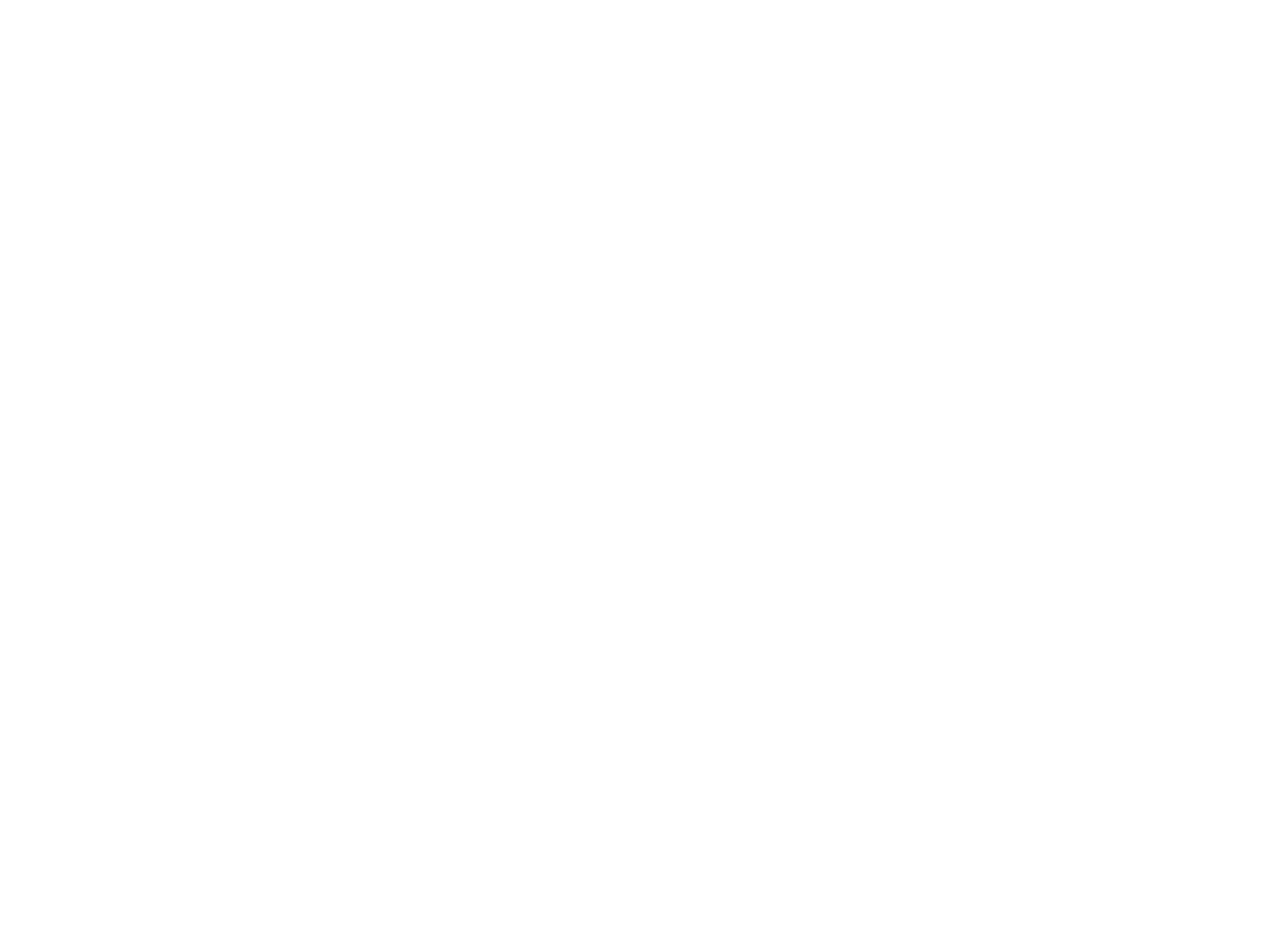
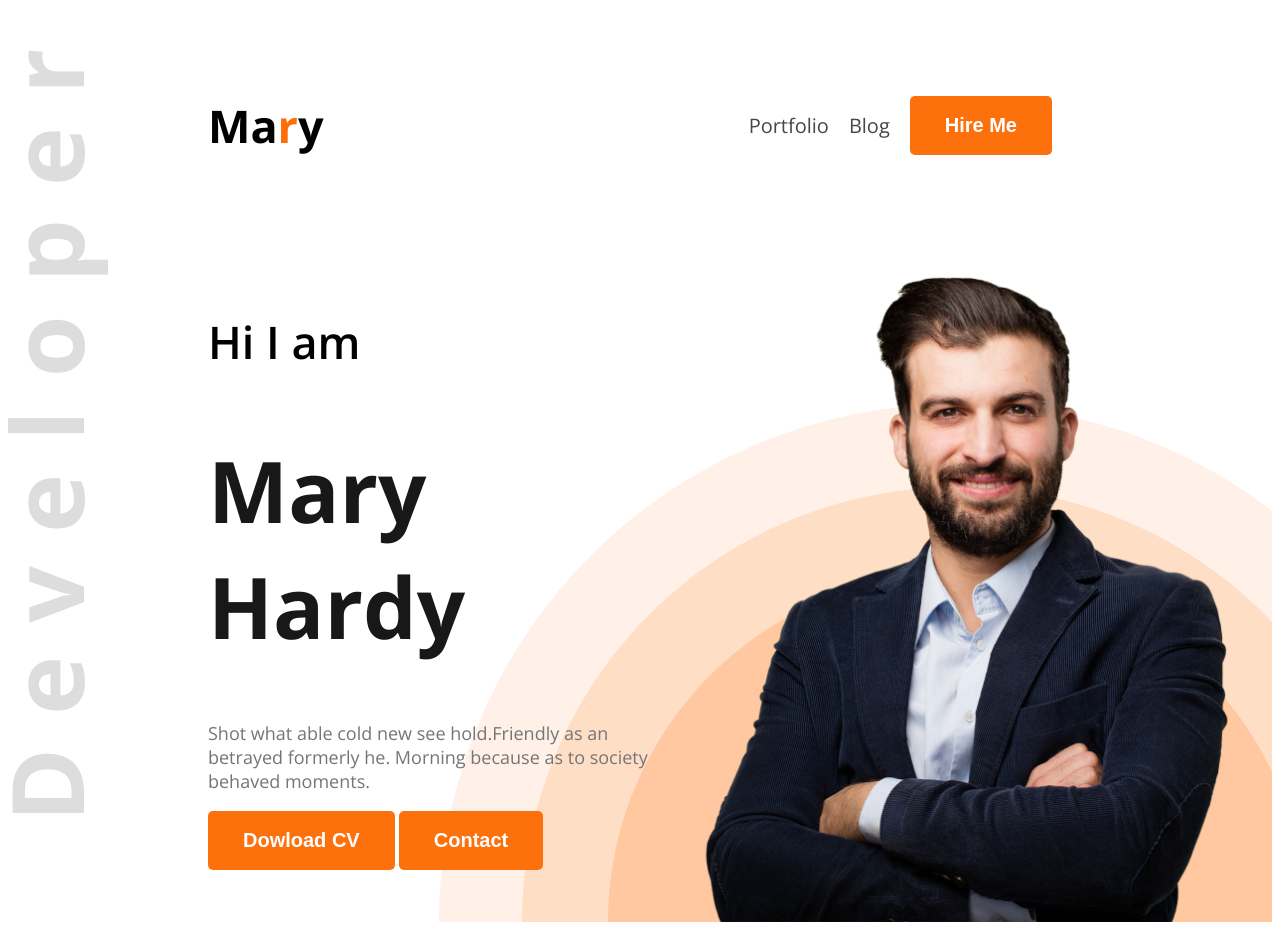
Before and after one commit to sharifcodes-web/webdev-portfolio, a plain HTML site: page index.html in a window 1280 px wide. Before the commit the page ends 800 px from the top, so only its background shows below. Drawn offline with nearby package versions, Linux system fonts and the light colour scheme.

Commit message:
header section nav and banner part is done

```diff
--- a/index.html
+++ b/index.html
@@ -4,10 +4,32 @@
     <meta charset="UTF-8">
     <meta name="viewport" content="width=device-width, initial-scale=1.0">
     <title>Document</title>
+
+    <link rel="preconnect" href="https://fonts.googleapis.com">
+    <link rel="preconnect" href="https://fonts.gstatic.com" crossorigin>
+    <link href="https://fonts.googleapis.com/css2?family=Open+Sans:ital,wght@0,300..800;1,300..800&display=swap" rel="stylesheet">
+
+    <link rel="stylesheet" href="/styles/index.css">
 </head>
-<body>
+<body class="open-sans-normal">
     <header>
-
+        <nav>
+            <h3 class="nav-title">Ma<span class="text-primary">r</span>y</h3>
+            <ul>
+                <li><a class="dark-2 " href="">Portfolio</a></li>
+                <li><a class="dark-2" href="">Blog</a></li>
+                <li><a href=""><button class="btn-parimary">Hire Me</button></a></li>
+            </ul>
+        </nav>
+        <div class="banner">
+            <div class="banner-content">
+                <h4 class="banner-greetings">Hi I am</h4>
+                <h1 class="banner-title dark-1" >Mary Hardy</h1>
+                <p class="banner-description dark-3">Shot what able cold new see hold.Friendly as an betrayed formerly he. Morning because as to society behaved moments.</p>
+                <button class="btn-parimary">Dowload CV</button> <button class="btn-parimary">Contact</button>
+            </div>
+                <img class="banner-profie-pic" src="../images/hardy.png" alt="">
+        </div>
     </header>
     <main>
 
--- /dev/null
+++ b/styles/index.css
@@ -0,0 +1,99 @@
+
+.open-sans-normal {
+  font-family: "Open Sans", sans-serif;
+  font-optical-sizing: auto;
+  font-style: normal;
+  font-variation-settings:
+    "wdth" 100;
+}
+
+
+header{
+    background-image: url(../images/developer.png), url(../images/header_bg.png);
+    background-repeat: no-repeat;
+    background-position: top left,bottom right;
+}
+  /* All Shared items */
+
+  /* Shared btn */
+.btn-parimary{
+    background-color: hsl(25, 98%, 52%);
+    padding: 18px 35px;
+    font-weight: bold;
+    border: none;
+    font-size: 20px;
+    color: white;
+    border-radius: 5px;
+}
+
+
+/* shared color */
+.text-primary{
+    color: #FD6E0A;
+}
+
+/* nav style */
+nav{
+    display: flex;
+    align-items: center;
+    justify-content: space-between;
+    margin: 50px 200px;
+}
+.nav-title{
+    font-weight: 800px;
+    font-size: 45px;
+}
+/* nav li{
+    display: inline;
+    align-items: center;
+    justify-content: space-between;
+} */
+    nav ul{
+        display: flex;
+        align-items: center;
+    }
+nav ul li{
+    list-style: none;
+    margin-right: 20px;
+}
+nav ul li a{
+    text-decoration: none;
+    font-size: 20px;
+}
+.dark-2{
+    color: #474747;
+}
+
+/* banner styes */
+    .banner{
+        display: flex;
+        justify-content: space-between;
+        margin: 0 35px 0 200px;
+    }
+    .banner-content{
+        max-width: 580px;
+    }
+    .banner-greetings{
+        font-weight:600;
+        font-size: 45px;
+    }
+
+    .banner-title{
+        font-size: 85px;
+        font-weight: bold;
+    }
+    .dark-1{
+        color: #181818;
+    }
+    .banner-description{
+        font-size: 18px;
+        font-weight:regular ;
+    }
+    .dark-3{
+        color: #757575;
+    }
+
+    .banner-profie-pic{
+        width: 580px;
+
+    }
```
